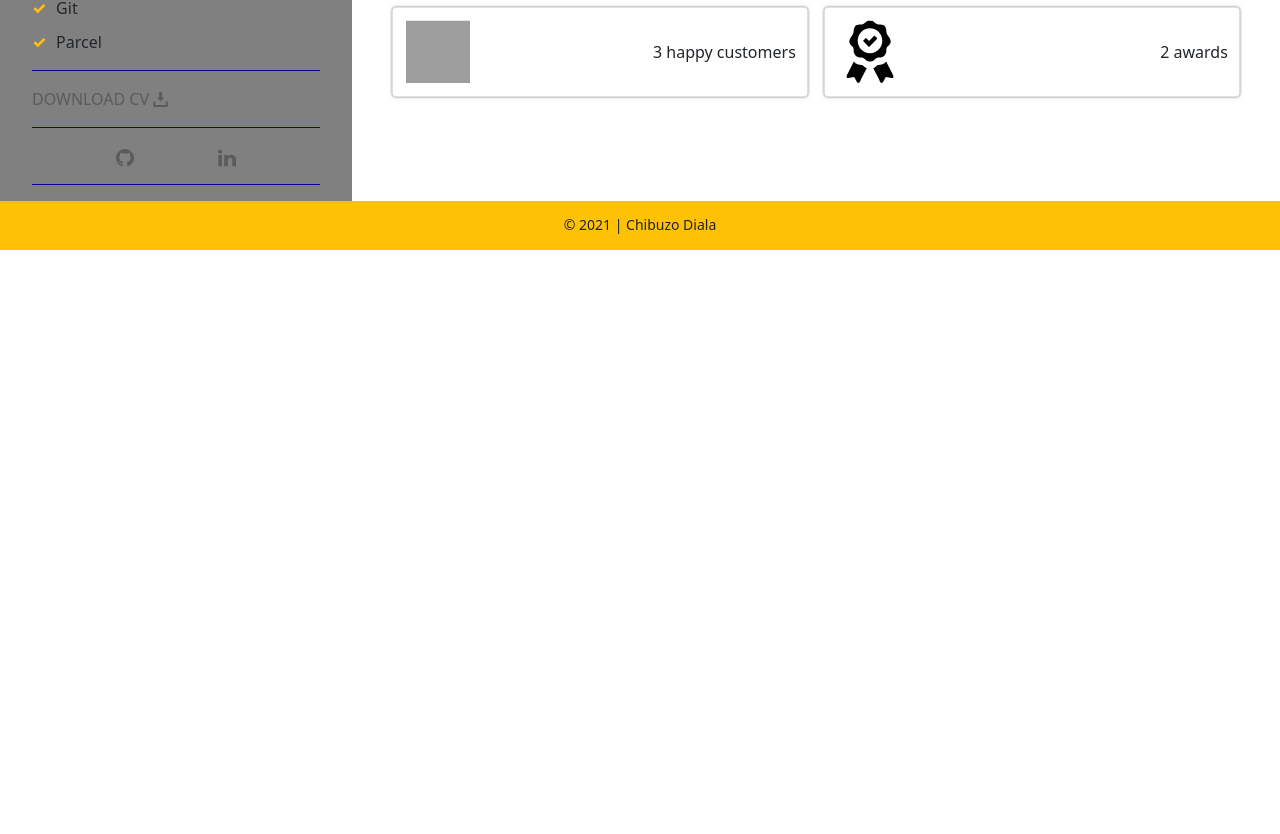
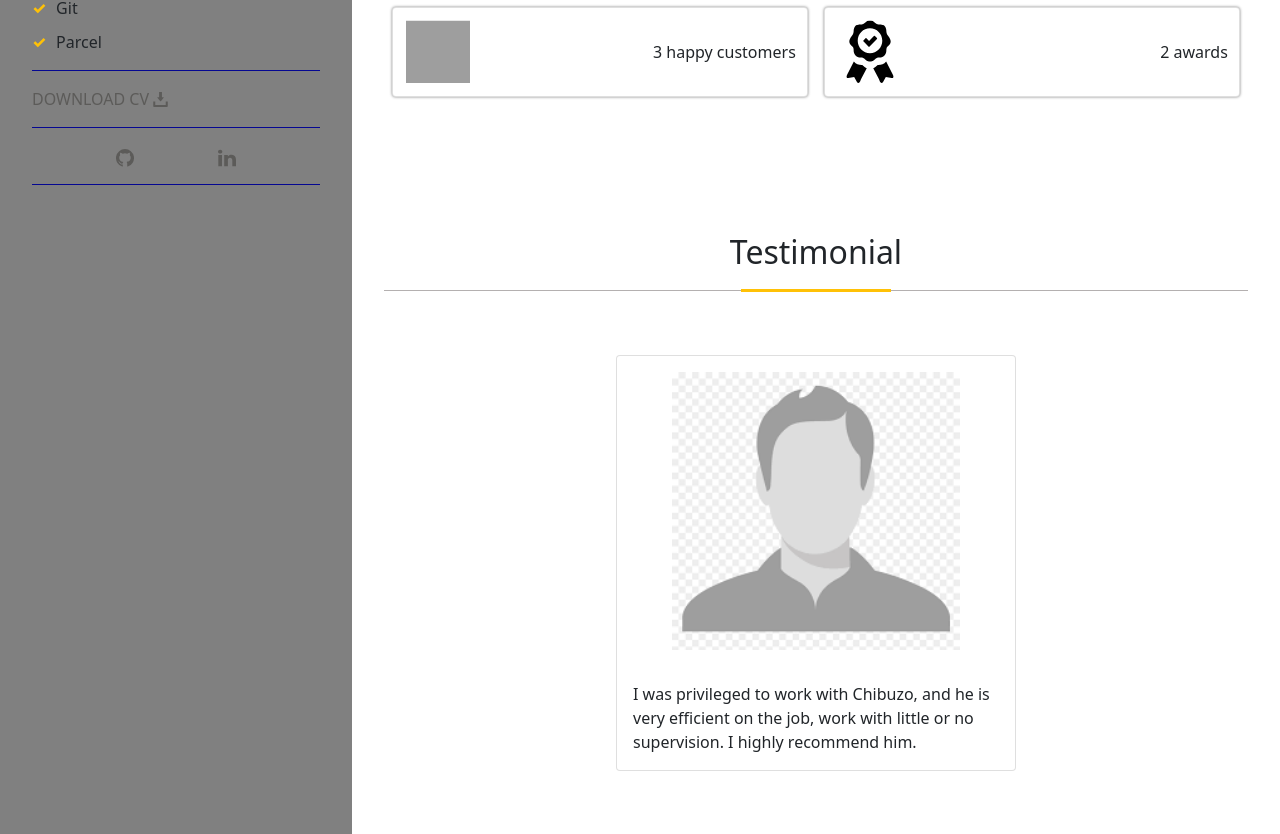
Before and after one commit to CDiala/my_portfolio, an Angular app: page / in a window 1280 px wide. Shown: the part 738-1572 px from the top of the page. Before the commit the page ends 988 px from the top, so only its background shows below. Built offline with nearby package versions, Linux system fonts and the light colour scheme; grey boxes are pictures that could not be loaded.

Commit message:
Added testimonial section and fixed margin issue in skill section

```diff
--- a/src/app/layouts/home/home.component.css
+++ b/src/app/layouts/home/home.component.css
@@ -28,7 +28,7 @@ img {
 }
 
 .container {
-    margin: 4rem 0 2rem;
+    margin: 4rem auto 2rem;
 }
 
 @media screen and (max-width: 768px) {
@@ -36,20 +36,22 @@ img {
         display: none;
     }
 
-    .skill-section {
+    .skill-section, .testimonial {
         padding: 0;
     }
 }
 
 /* skill section */
-.skill__header {
+.skill__header,
+.testimonial__header {
     border-bottom: 1px solid rgb(180, 176, 176);
     margin-bottom: 2rem;
     padding-bottom: 1rem;
     text-align: center;
 }
 
-.skill__header::after {
+.skill__header::after,
+.testimonial__header::after {
     content: "";
     border-bottom: 3px solid #ffc106;
     display: flex;
@@ -86,3 +88,20 @@ img {
         grid-template-columns: repeat(2, 1fr);
     }
 }
+
+/* testimonials */
+.testimonial--cards {
+    display: flex;
+    flex-wrap: wrap;
+    justify-content: space-evenly;
+}
+
+.testimonial--cards > * {
+    margin: 2rem;
+}
+
+@media screen and (max-width: 425px) {
+    .testimonial--cards > * {
+        margin: 2rem 0;
+    }
+}
--- a/src/app/layouts/home/home.component.html
+++ b/src/app/layouts/home/home.component.html
@@ -19,3 +19,10 @@
         <app-skill-card content="2 awards" image="../../../assets/images/guarantee-award.svg"></app-skill-card>
     </div>
 </section>
+<section class="block container testimonial">
+    <h2 class="testimonial__header">Testimonial</h2>
+    <div class="testimonial--cards">
+        <app-testimonial-card text="I was privileged to work with Chibuzo, and he is very efficient on the job, work with little or no supervision. I highly recommend him." image="../../../assets/images/default-profile-image.png"></app-testimonial-card>
+        <app-testimonial-card text="If there's one exceptional staff I've met, it's Chibuzo. I highly recommend him." image="../../../assets/images/default-profile-image.png"></app-testimonial-card>
+    </div>
+</section>
--- /dev/null
+++ b/src/app/shared/testimonial-card/testimonial-card.component.css
@@ -0,0 +1,11 @@
+.card {
+    height: 100%;
+    margin: 0 auto;
+    max-width: 25rem;
+}
+
+.card-img-top {
+    margin: 1rem auto;
+    max-width: 18rem;
+    width: 90%;
+}
--- /dev/null
+++ b/src/app/shared/testimonial-card/testimonial-card.component.html
@@ -0,0 +1,13 @@
+<div class="card">
+    <img [src]="img" class="card-img-top" alt="...">
+    <div class="card-body">
+      <p class="card-text">{{ content }}</p>
+    </div>
+</div>
+
+<!-- <div class="card">
+    <img src="../../../assets/images/default-profile-image.png" class="card-img-top" alt="...">
+    <div class="card-body">
+      <p class="card-text">I was privileged to supervise Chibuzo, and he proved to be able to work with little or no supervision, always delivering on tasks when needed. I highly recommend him.</p>
+    </div>
+</div> -->
--- /dev/null
+++ b/src/app/shared/testimonial-card/testimonial-card.component.ts
@@ -0,0 +1,17 @@
+import { Component, OnInit, Input } from '@angular/core';
+
+@Component({
+  selector: 'app-testimonial-card',
+  templateUrl: './testimonial-card.component.html',
+  styleUrls: ['./testimonial-card.component.css']
+})
+export class TestimonialCardComponent implements OnInit {
+
+  @Input('image') img!: string
+  @Input('text') content!: string
+  constructor() { }
+
+  ngOnInit(): void {
+  }
+
+}
```
Also changed, not shown: src/app/shared/shared.module.ts (+5 -2 lines), 1 other file (tests, documents, lock files or other folders).
